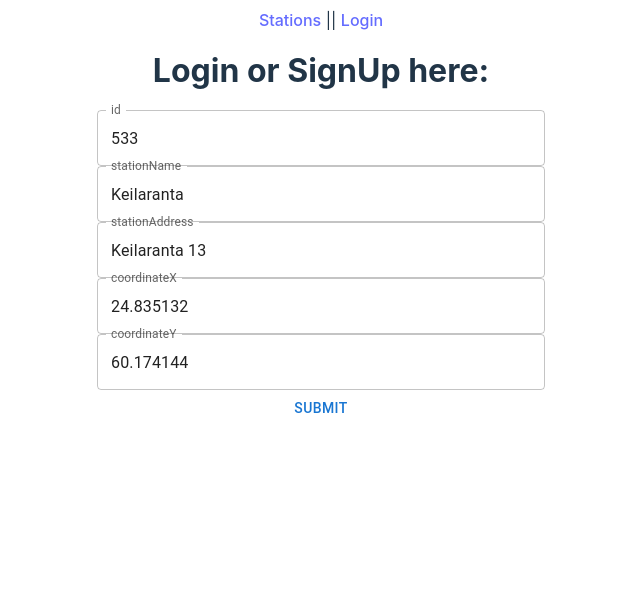
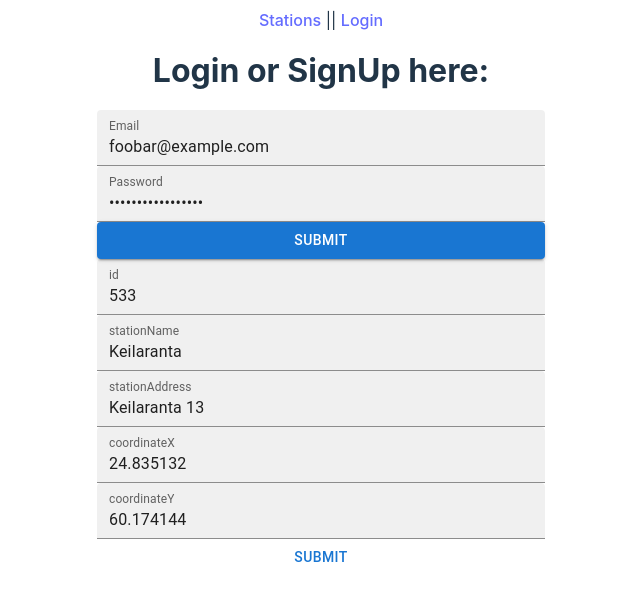
Before and after one commit to vvk130/trip-fe, a React (Vite) app: page /login in a window 1280 px wide. Shown: the top 600 px of the page, without its empty margins (319-959 px from the left). Built offline with nearby package versions, Linux system fonts and the light colour scheme.

Commit message:
Update field styles

```diff
--- a/src/Components/Forms/Login.tsx
+++ b/src/Components/Forms/Login.tsx
@@ -1,8 +1,7 @@
 import { useFormik } from "formik";
 import * as yup from "yup";
-// import Button from "@material-ui/core/Button";
-// import TextField from "@material-ui/core/TextField";
 import stringRequired from "./YupValidators/stringRequired";
+import { Button, TextField } from "@mui/material";
 
 const validationSchema = yup.object({
   email: stringRequired("Email").email("Enter a valid email"),
@@ -27,8 +26,9 @@ const LoginForm = () => {
   return (
     <div>
       <form onSubmit={formik.handleSubmit}>
-        {/* <TextField
+        <TextField
           fullWidth
+          variant="filled"
           id="email"
           name="email"
           label="Email"
@@ -40,6 +40,7 @@ const LoginForm = () => {
         />
         <TextField
           fullWidth
+          variant="filled"
           id="password"
           name="password"
           label="Password"
@@ -52,7 +53,7 @@ const LoginForm = () => {
         />
         <Button color="primary" variant="contained" fullWidth type="submit">
           Submit
-        </Button> */}
+        </Button>
       </form>
     </div>
   );
--- a/src/Components/Forms/Station.tsx
+++ b/src/Components/Forms/Station.tsx
@@ -40,6 +40,7 @@ const StationForm = () => {
       <form onSubmit={formik.handleSubmit}>
         <TextField
           fullWidth
+          variant="filled"
           id="id"
           name="id"
           label="id"
@@ -51,6 +52,7 @@ const StationForm = () => {
         />
         <TextField
           fullWidth
+          variant="filled"
           id="stationName"
           name="stationName"
           label="stationName"
@@ -65,6 +67,7 @@ const StationForm = () => {
         />
         <TextField
           fullWidth
+          variant="filled"
           id="stationAddress"
           name="stationAddress"
           label="stationAddress"
@@ -82,6 +85,7 @@ const StationForm = () => {
         />
         <TextField
           fullWidth
+          variant="filled"
           id="coordinateX"
           name="coordinateX"
           label="coordinateX"
@@ -96,6 +100,7 @@ const StationForm = () => {
         />
         <TextField
           fullWidth
+          variant="filled"
           id="coordinateY"
           name="coordinateY"
           label="coordinateY"
```
Also changed, not shown: src/App.css (line endings or trailing spaces).
